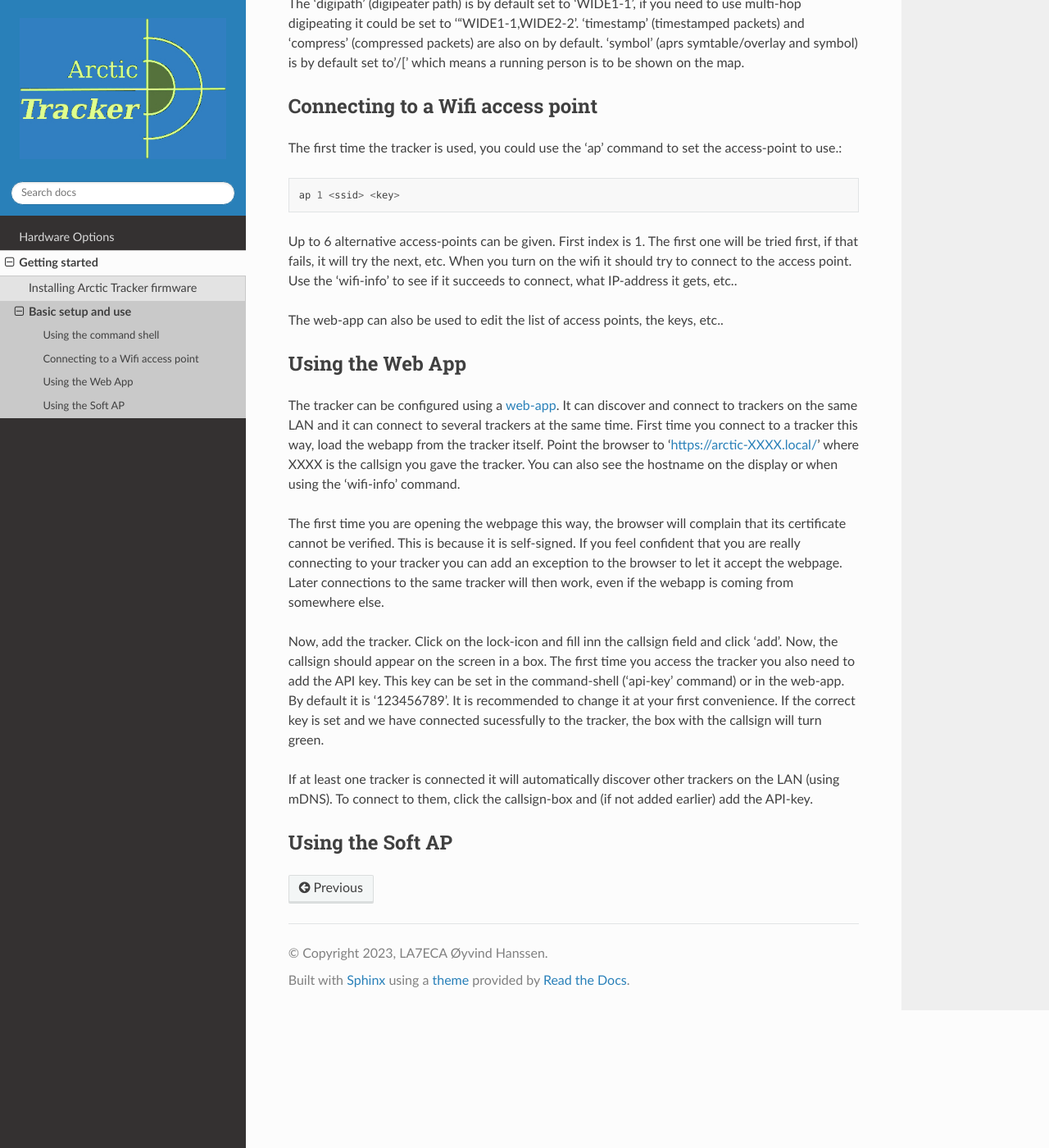
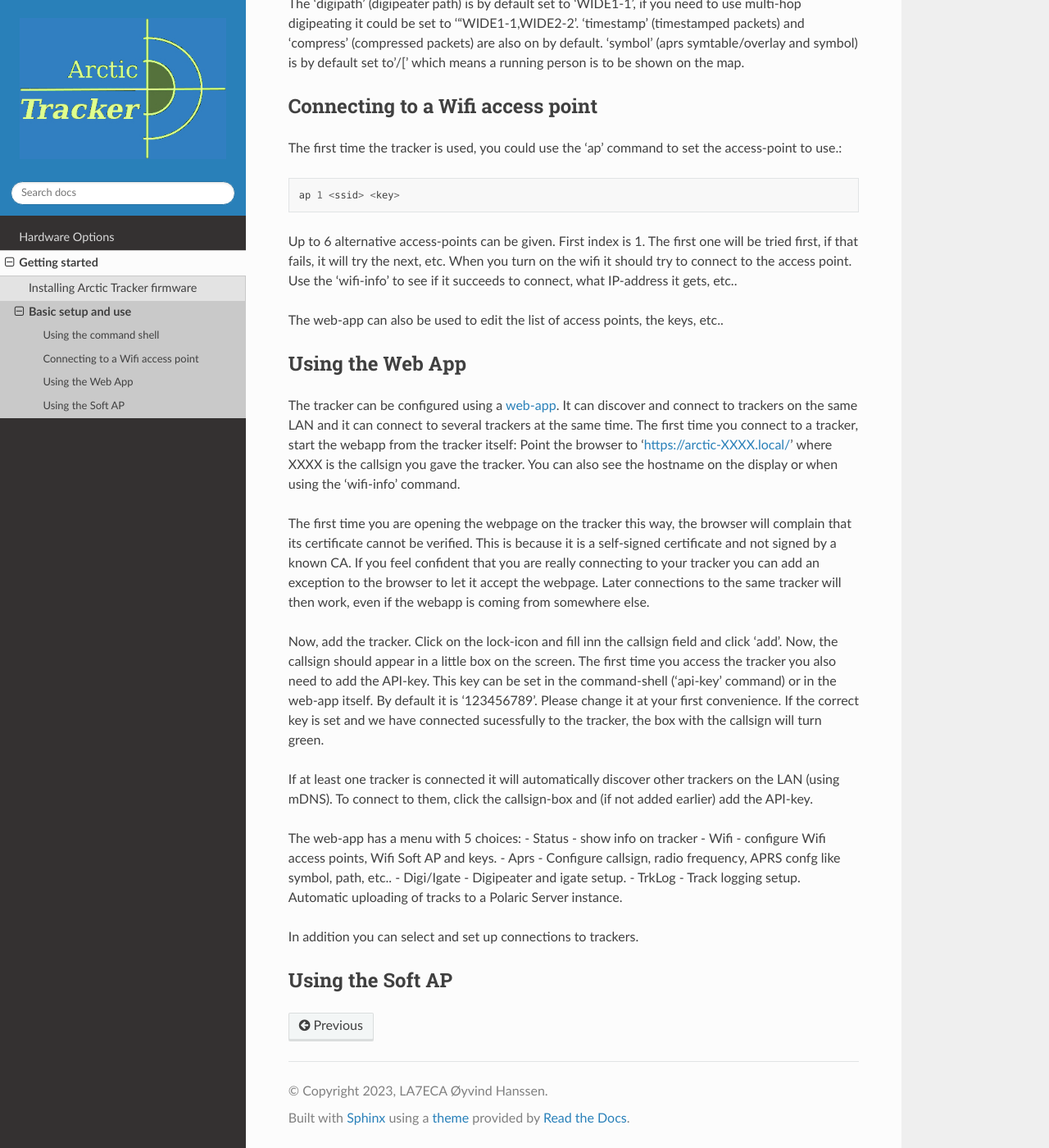
Before and after one commit to Hamlabs/ArcticTracker-docs, a Sphinx documentation site: the page built from docs/setup.rst, in a window 1280 px wide and 1400 px high, scrolled down 1255 px. Shown: the whole window at 82% size. Built offline with Sphinx 7.4.7 and the Read the Docs theme 3.1.0, drawn with Linux system fonts in a browser that asks for light colours; pages that are not in the unit, such as notebooks, are missing from menus.

Commit message:
Update setup.rst

```diff
--- a/docs/setup.rst
+++ b/docs/setup.rst
@@ -26,13 +26,24 @@ The web-app can also be used to edit the list of access points, the keys, etc..
 
 Using the Web App
 -----------------
-The tracker can be configured using a `web-app <https://github.com/Hamlabs/ArcticTracker-Webapp>`_. It can discover and connect to trackers on the same LAN and it can connect to several trackers at the same time. First time you connect to a tracker this way, load the webapp from the tracker itself. Point the browser to 'https://arctic-XXXX.local/' where XXXX is the callsign you gave the tracker. You can also see the hostname on the display or when using the 'wifi-info' command.
+The tracker can be configured using a `web-app <https://github.com/Hamlabs/ArcticTracker-Webapp>`_. It can discover and connect to trackers on the same LAN and it can connect to several trackers at the same time. The first time you connect to a tracker, start the webapp from the tracker itself: Point the browser to 'https://arctic-XXXX.local/' where XXXX is the callsign you gave the tracker. You can also see the hostname on the display or when using the 'wifi-info' command.
 
-The first time you are opening the webpage this way, the browser will complain that its certificate cannot be verified. This is because it is self-signed. If you feel confident that you are really connecting to your tracker you can add an exception to the browser to let it accept the webpage. Later connections to the same tracker will then work, even if the webapp is coming from somewhere else.
+The first time you are opening the webpage on the tracker this way, the browser will complain that its certificate cannot be verified. This is because it is a self-signed certificate and not signed by a known CA. If you feel confident that you are really connecting to your tracker you can add an exception to the browser to let it accept the webpage. Later connections to the same tracker will then work, even if the webapp is coming from somewhere else.
 
-Now, add the tracker. Click on the lock-icon and fill inn the callsign field and click 'add'. Now, the callsign should appear on the screen in a box. The first time you access the tracker you also need to add the API key. This key can be set in the command-shell ('api-key' command) or in the web-app. By default it is '123456789'. It is recommended to change it at your first convenience. If the correct key is set and we have connected sucessfully to the tracker, the box with the callsign will turn green.
+Now, add the tracker. Click on the lock-icon and fill inn the callsign field and click 'add'. Now, the callsign should appear in a little box on the screen. The first time you access the tracker you also need to add the API-key. This key can be set in the command-shell ('api-key' command) or in the web-app itself. By default it is '123456789'. Please change it at your first convenience. If the correct key is set and we have connected sucessfully to the tracker, the box with the callsign will turn green.
 
 If at least one tracker is connected it will automatically discover other trackers on the LAN (using mDNS). To connect to them, click the callsign-box and (if not added earlier) add the API-key.
+
+The web-app has a menu with 5 choices:
+- Status - show info on tracker
+- Wifi - configure Wifi access points, Wifi Soft AP and keys.
+- Aprs - Configure callsign, radio frequency, APRS confg like symbol, path, etc..
+- Digi/Igate - Digipeater and igate setup.
+- TrkLog - Track logging setup. Automatic uploading of tracks to a Polaric Server instance.
+
+In addition you can select and set up connections to trackers.
+
+
 
 
 Using the Soft AP
```
